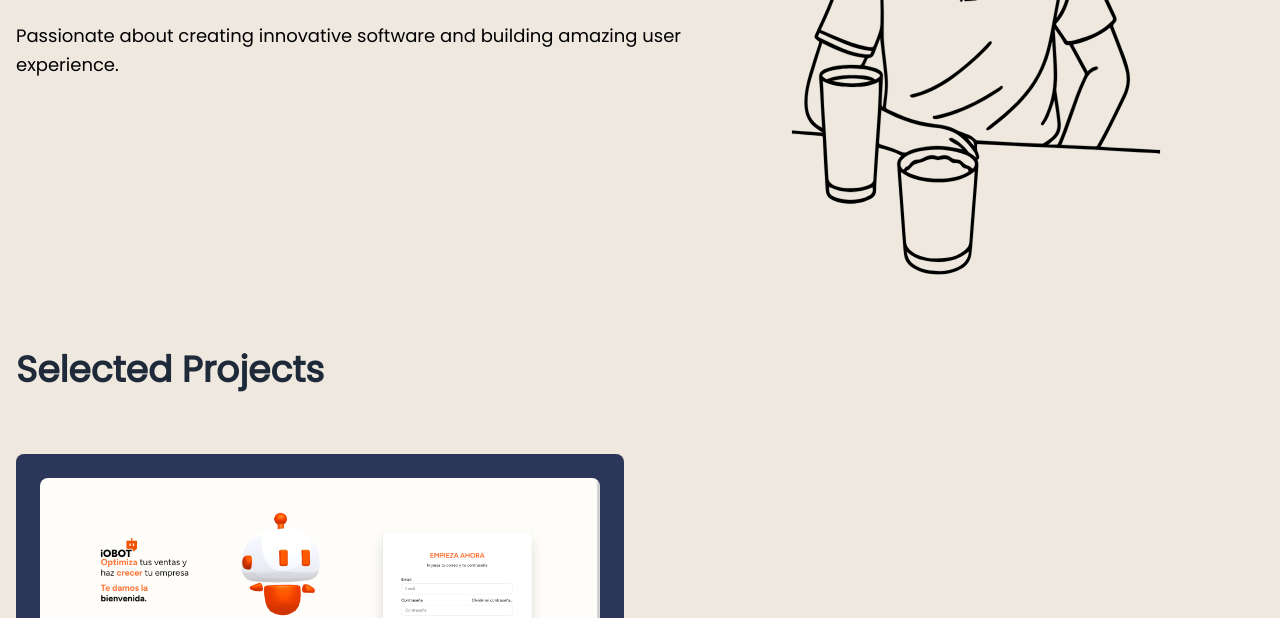
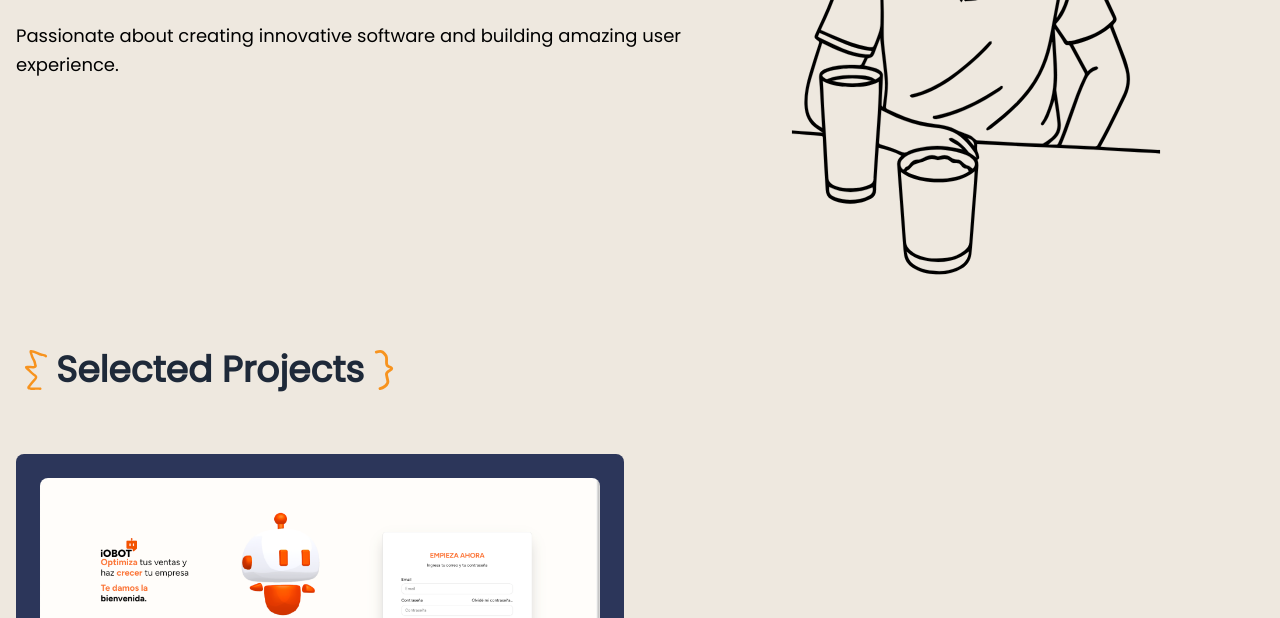
Before and after one commit to DavidMrtz8/portfolio, an Astro site: page / in a window 1280 px wide. Shown: the part 482-1100 px from the top of the page. Built offline with nearby package versions, Linux system fonts and the light colour scheme; Astro itself is replaced by a stand-in of ours.

Commit message:
Add new SVG resources and update Projects component
Added multiple new SVG files to src/assets/svg (resource2.svg through resource14.svg) to expand the available assets. Updated src/components/Projects.astro to utilize or reference these new resources.

```diff
--- a/src/components/Projects.astro
+++ b/src/components/Projects.astro
@@ -18,6 +18,8 @@ import BunIcon from "../assets/icons/bun.astro";
 import BetterAuthIcon from "../assets/icons/better-auth.astro";
 import VercelIcon from "../assets/icons/vercel.astro";
 import AstroIcon from "../assets/icons/astro-icon.astro";
+import BranchLeftIcon from "../assets/svg/resource13.svg?url";
+import BranchRightIcon from "../assets/svg/resource12.svg?url";
 // Datos de los proyectos
 const projects = [
   {
@@ -113,10 +115,12 @@ const techIcons: Record<string, any> = {
 <section class="flex items-center justify-center px-4 container mx-auto">
   <div class="w-full">
     <!-- Título de la sección -->
-    <div class="text-left mb-8 md:mb-16">
-      <h2 class="text-2xl md:text-3xl lg:text-4xl font-bold text-gray-800 mb-4">
+    <div class="text-left mb-8 md:mb-16 flex items-center">
+      <img src={BranchLeftIcon} alt="branch-left" class="w-10 h-10" />
+      <h2 class="text-2xl md:text-3xl lg:text-4xl font-bold text-gray-800">
         Selected Projects
       </h2>
+      <img src={BranchRightIcon} alt="branch-right" class="w-10 h-10" />
     </div>
 
     <div class="flex flex-col gap-6 md:gap-4">
```
Also changed, not shown: src/assets/svg/resource10.svg (added), src/assets/svg/resource11.svg (added), src/assets/svg/resource12.svg (added), src/assets/svg/resource13.svg (added), src/assets/svg/resource14.svg (added), src/assets/svg/resource2.svg (added), src/assets/svg/resource3.svg (added), src/assets/svg/resource4.svg (added), src/assets/svg/resource5.svg (added), src/assets/svg/resource6.svg (added), src/assets/svg/resource7.svg (added), src/assets/svg/resource8.svg (added), src/assets/svg/resource9.svg (added). Lines whose indentation alone changed are shown as unchanged.
